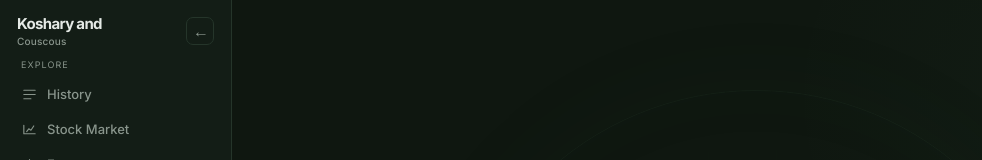
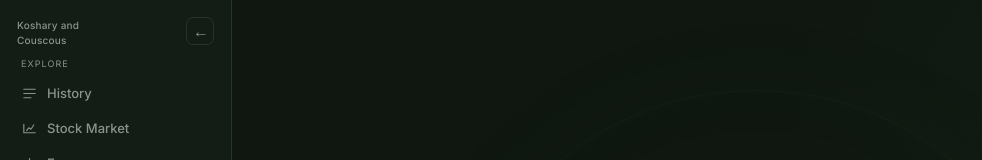
Before and after one commit to 1btestinng/test02, a Next.js app: page / in a window 1280 px wide. Shown: the top 160 px of the page, without its empty margins (0-982 px from the left). Built offline with nearby package versions, Linux system fonts and the light colour scheme.

Commit message:
fix: unify Koshary and Couscous sidebar typography

```diff
--- a/components/navigation/north-africa-shell.tsx
+++ b/components/navigation/north-africa-shell.tsx
@@ -20,7 +20,7 @@ export default function NorthAfricaShell({children}:{children:React.ReactNode}){
  const active=(href:string)=>pathname===href||pathname.startsWith(`${href}/`);
  return <div className={`${styles.frame}${collapsed?` ${styles.collapsed}`:''}`}>
   <aside className={`${styles.sidebar}${mobileOpen?` ${styles.open}`:''}`} aria-label="North Africa navigation">
-   <div className={styles.top}><Link href="/" className={styles.brand} aria-label="Koshary and Couscous home"><strong>Koshary and</strong><span>Couscous</span></Link><button className={styles.collapse} onClick={()=>setCollapsed(v=>!v)} aria-label={collapsed?'Expand navigation':'Collapse navigation'} title={collapsed?'Expand navigation':'Collapse navigation'}>{collapsed?'→':'←'}</button></div>
+   <div className={styles.top}><Link href="/" className={styles.brand} aria-label="Koshary and Couscous home"><span className={styles.brandLine}>Koshary and</span><span className={styles.brandLine}>Couscous</span></Link><button className={styles.collapse} onClick={()=>setCollapsed(v=>!v)} aria-label={collapsed?'Expand navigation':'Collapse navigation'} title={collapsed?'Expand navigation':'Collapse navigation'}>{collapsed?'→':'←'}</button></div>
    <nav className={styles.nav} aria-label="Primary navigation">{(['explore','data','about'] as const).map(group=><div className={styles.group} key={group}><div className={styles.label}>{group==='explore'?'Explore':group==='data'?'Data':'About'}</div>{items.filter(x=>x.group===group).map(item=><Link key={item.id} href={item.href} className={`${styles.item}${active(item.href)?` ${styles.active}`:''}`} title={collapsed?item.label:undefined}><Icon id={item.id}/><span>{item.label}</span></Link>)}</div>)}</nav>
    <div className={styles.bottom}><button className={styles.customize} onClick={()=>setCustomizing(true)}><Icon id="about"/><span>Customize</span></button></div>
   </aside>
```
